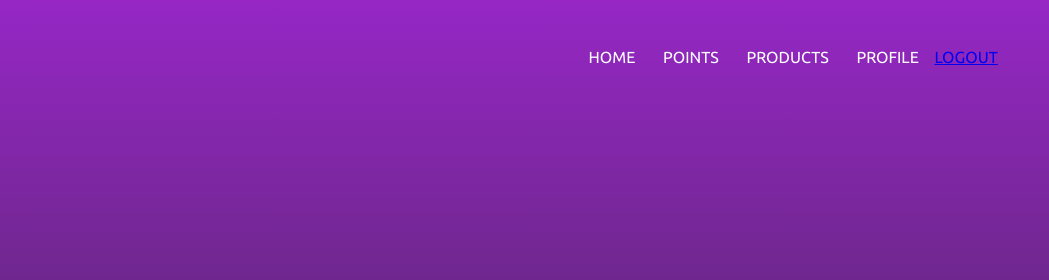
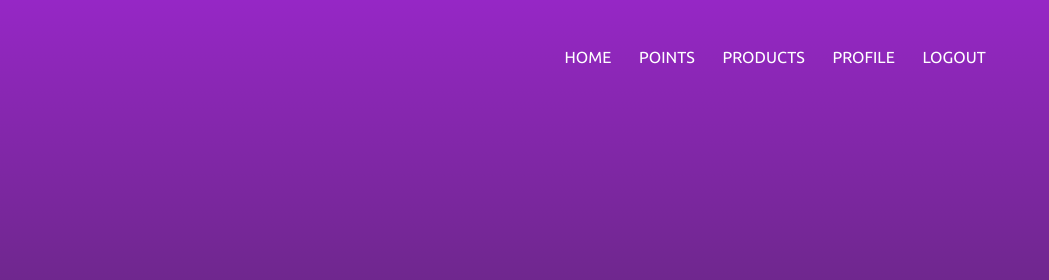
Before and after one commit to chris-cozy/TruckerApp, a plain HTML site: page Program/client-side/driver/index.html in a window 1280 px wide. Shown: the top 280 px of the page, 231-1280 px from the left. Drawn offline with Linux system fonts and the light colour scheme; no server answers.

Commit message:
qol updates

```diff
--- a/Program/client-side/driver/index.html
+++ b/Program/client-side/driver/index.html
@@ -24,7 +24,7 @@
                     <li><a href="points.html">POINTS</a></li>
                     <li><a href="products.html">PRODUCTS</a></li>
                     <li><a href="profile.html">PROFILE</a></li>
-                    <a href="https://team21.cpsc4911.com">LOGOUT</a>
+                    <li><a href="https://team21.cpsc4911.com">LOGOUT</a></li>
                 </ul>
             </div>
             <i class="fa fa-bars" onclick="showMenu()"></i>
```
Also changed, not shown: Program/client-side/driver/profile.html (+1 -1 lines), Program/client-side/sponsor/index.html (+1 -1 lines), Program/client-side/sponsor/profile.html (+1 -1 lines).
